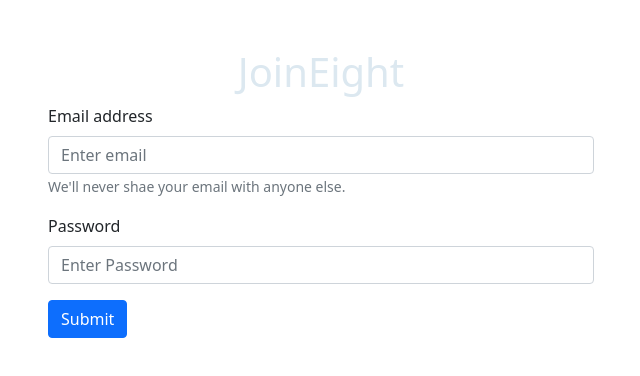
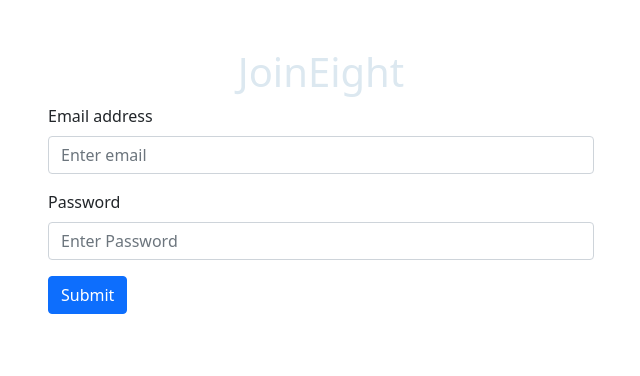
Before and after one commit to AyushiBhavs/react-rep, a React (Create React App) app: page / in a window 1280 px wide. Shown: the top 376 px of the page, without its empty margins (319-959 px from the left). Built offline with nearby package versions, Linux system fonts and the light colour scheme.

Commit message:
api data properly send

```diff
--- a/src/pages/Login.js
+++ b/src/pages/Login.js
@@ -11,6 +11,7 @@ const validEmailRegex = RegExp(
 );
 
 const user = {
+
     email: "",
     password: ""
 }
@@ -40,7 +41,7 @@ export default function Login() {
 
     if (isValid) {
       console.log(formData, "formdata")
-      axios.post('http://blog.joineight.com/api/v1/users/signin', { ...formData }, {
+      axios.post('http://blog.joineight.com/api/v1/users/signin', { user: { ...formData }}, {
         headers: headers
       }).then(response => {
         // handle success
@@ -96,10 +97,7 @@ export default function Login() {
                   name="email"
                   value={formData.email}
                   onChange={e => handleInputChange(e.target.value, e.target.name)}
-                  placeholder="Enter email" />
-                <Form.Text className="text-muted">
-                  We'll never shae your email with anyone else.
-                </Form.Text>
+                  placeholder="Enter email"/>
                 {errors.email.length > 0 &&
                   <span className='error' style={{ color: "red", fontSize: "12px" }}>{errors.email}</span>}
               </Form.Group>
@@ -112,7 +110,6 @@ export default function Login() {
                   value={formData.password}
                   onChange={e => handleInputChange(e.target.value, e.target.name)}
                   placeholder="Enter Password" />
-                {/* <label id="showError" className="error"></label> */}
               </Form.Group>
               <Button variant="primary" type="submit">
                 Submit
```
